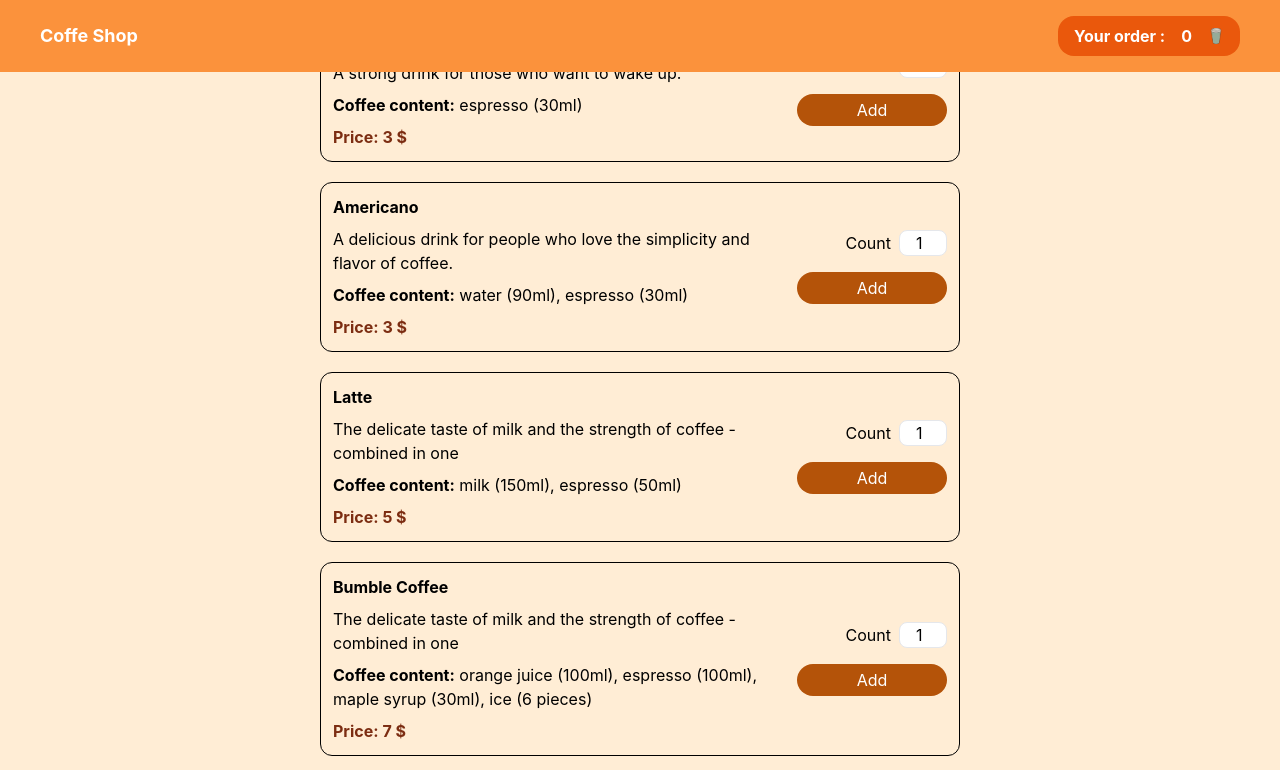
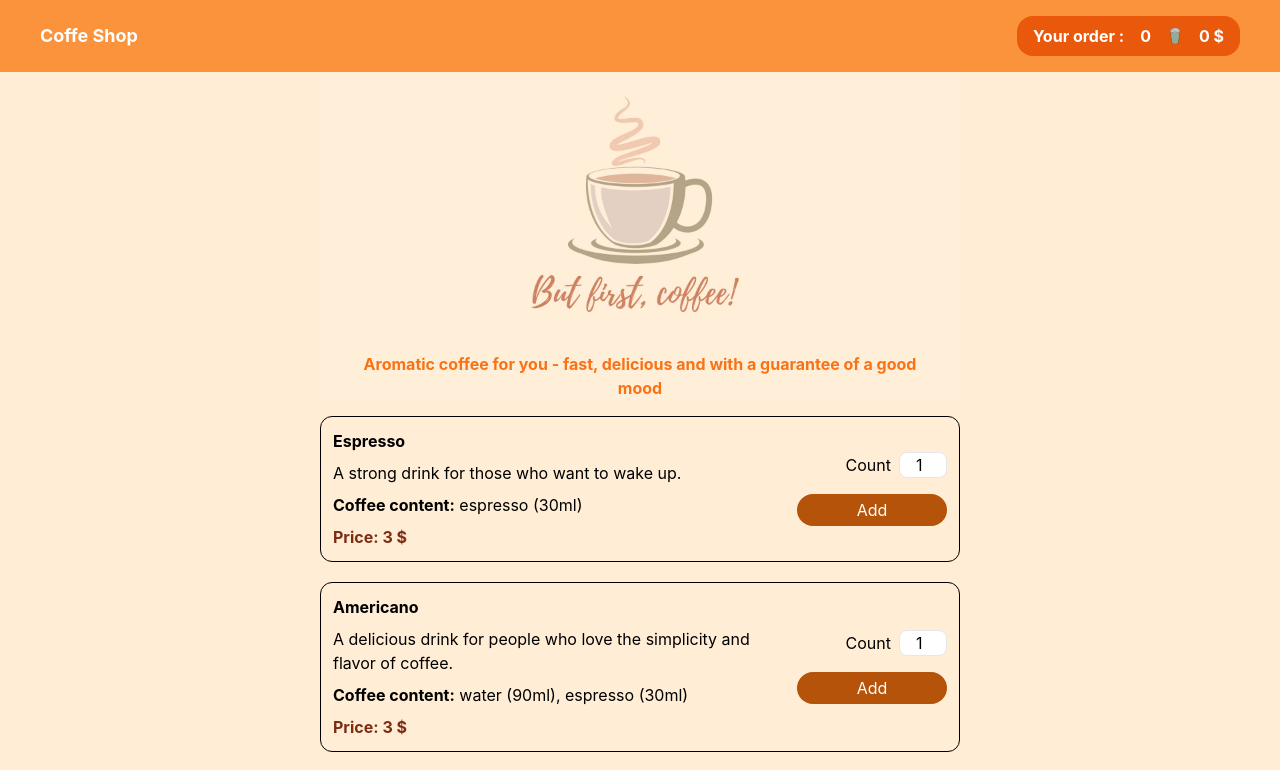
Before and after one commit to shelestDM/coffe-react-app, a React (Create React App) app: page / in a window 1280 px wide. Shown: the top 770 px of the page. Built offline with nearby package versions, Linux system fonts and the light colour scheme.

Commit message:
order count and price

```diff
--- a/src/App.js
+++ b/src/App.js
@@ -10,18 +10,21 @@ function App() {
   let [orderPrice, setOrderPrice ] = useState(0);
 
   useEffect(() => {
-    calculateOrder();
+    calculateOrderSize();
   }, [order]);
+
+  useEffect(() => {
+    calculateOrderPrice();
+  }, [orderSize]);
 
   const getCountForOrderHandler = (newOrder) => {
     setOrder((prevOrder) => {
-      return [newOrder, ...prevOrder];
+      return [newOrder, ...(prevOrder.filter(coffe=> coffe.id !== newOrder.id))];
     });
   };
 
-  const calculateOrder = () => {
+  const calculateOrderSize = () => {
     let calculatedSize = 0;
-    let calculatedPrice = 0;
     for (let coffeItem of order) {
       calculatedSize += coffeItem.count;
     }
@@ -29,14 +32,22 @@ function App() {
     console.log(order);
   };
 
+  const calculateOrderPrice = () => {
+    let calculatedPrice = 0;
+    for (let coffeItem of order) {
+      calculatedPrice += coffeItem.count * coffeItem.price;
+    }
+    setOrderPrice(calculatedPrice);
+  }
+
+
+
   return (
 
     <div >
-
-      <NavBar orderSize={orderSize} />
-      {/* <HeroSection/> */}
+      <NavBar orderSize={orderSize} orderPrice={orderPrice} />
+      <HeroSection/>
       <CoffeList getCountForOrder={getCountForOrderHandler} />
-
     </div>
   );
 }
--- a/src/components/nav/Busket.jsx
+++ b/src/components/nav/Busket.jsx
@@ -1,15 +1,19 @@
 import busket from '../assets/busket.png'
 
 const Busket = (props) => {
+
     return (
-        <div className="bg-[#ea580c] px-4 py-2 rounded-2xl flex gap-x-4 items-center">
-            <p className='font-bold hidden sm:inline'>
+        <div className="bg-[#ea580c] font-bold  px-4 py-2 rounded-2xl flex gap-x-4 items-center">
+            <p className='hidden sm:inline'>
                 Your order :
             </p>
-            <span className='font-bold'>
+            <span>
                 {props.orderSize}
             </span>
             <img className="w-4 h-4" src={busket} alt="busket__logo" />
+            <span >
+                {props.orderPrice} $
+            </span>
         </div>
     );
 }
--- a/src/components/nav/NavBar.jsx
+++ b/src/components/nav/NavBar.jsx
@@ -6,7 +6,7 @@ const NavBar = (props) => {
             <h1 className="font-bold text-lg">
                 Coffe Shop
             </h1>
-            <Busket orderSize={props.orderSize}/>
+            <Busket orderSize={props.orderSize} orderPrice={props.orderPrice}/>
         </nav>
     );
 }
```
Also changed, not shown: src/components/assets/coffe-hero-section1.jpeg (added).
